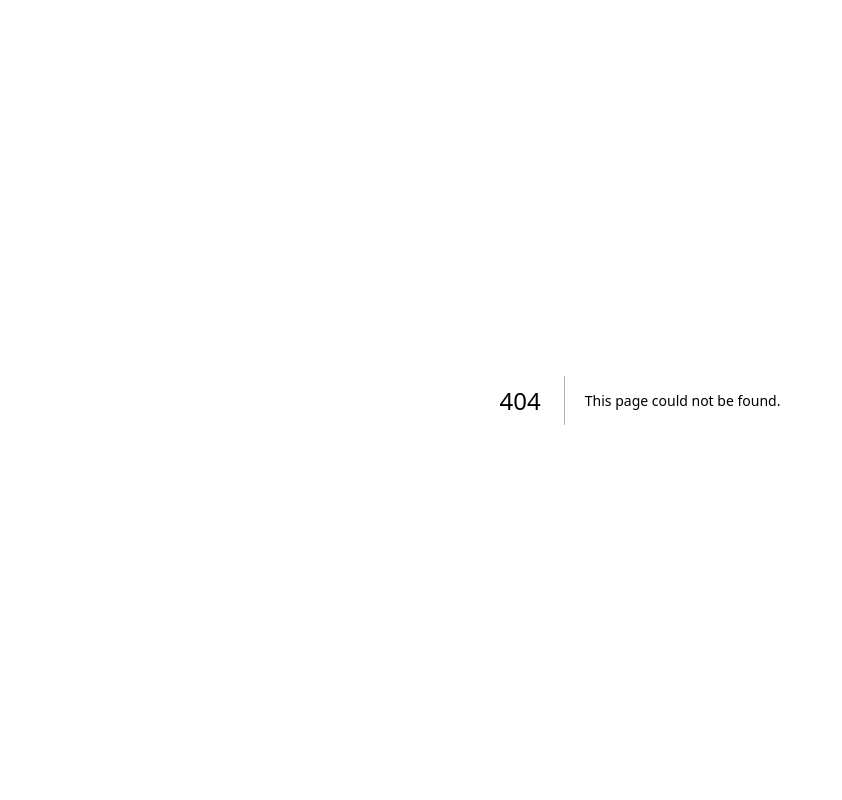
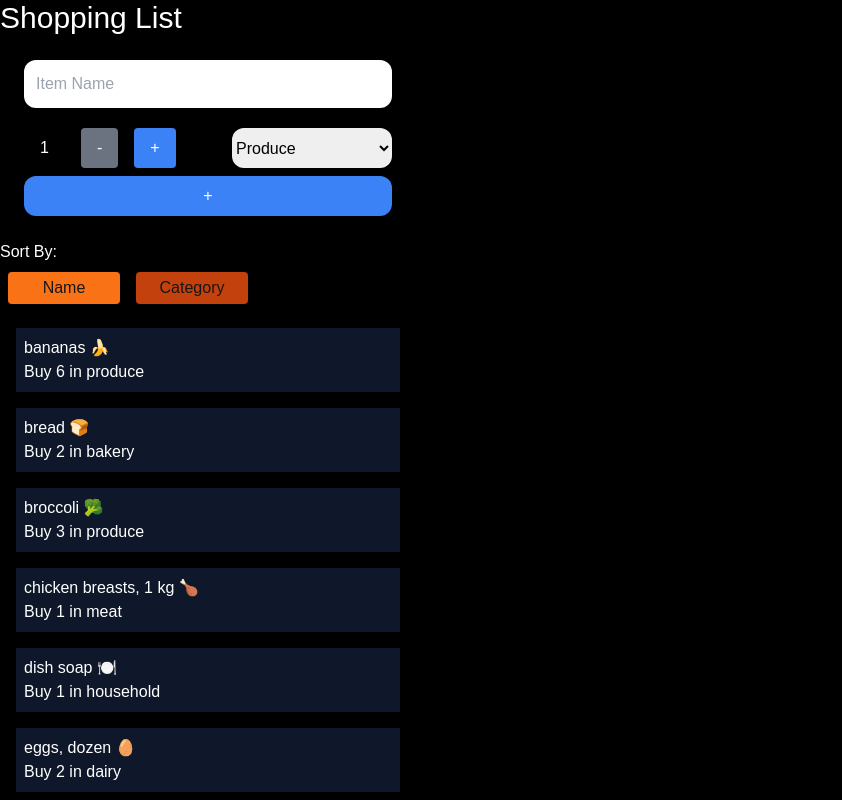
Before and after one commit to Yafet-Siele/cprg306-assignments, a Next.js app: page /week-7 in a window 1280 px wide. Before the commit this address had no page. Shown: the top 800 px of the page, without its empty margins (0-842 px from the left). Built offline with nearby package versions, Linux system fonts and the light colour scheme.

Commit message:
week-7
week-7 assignments

```diff
--- /dev/null
+++ b/app/week-7/item-list.js
@@ -0,0 +1,39 @@
+"use client"
+import Item from "./item";
+import { useEffect, useState } from "react";
+
+
+export default function ItemList({items, onItemSelect}) {
+
+    const [sortBy, setSortBy] = useState("name");
+    let itemArray = items.map((contact) => ({...contact}));
+    itemArray.sort((a, b) => a[sortBy].localeCompare(b[sortBy]));
+
+    const handleName = () => {
+        setSortBy("name")
+    }
+
+    const handleCategory = () => {
+        setSortBy("category")
+
+
+
+    }
+
+    return(
+        <main>
+            <div>
+                <h1 className="text-white">Sort By:</h1>
+                <button className={sortBy === "name" ? "bg-orange-500 p-1 m-2 w-28 rounded": "bg-orange-700 p-1 m-2 w-28 rounded" } onClick={handleName}>Name</button>
+                <button className={sortBy === "category" ? "bg-orange-500 p-1 m-2 w-28 rounded": "bg-orange-700 p-1 m-2 w-28 rounded" } onClick={handleCategory}>Category</button>
+            </div>
+            <div>
+                {itemArray.map( (food) => (
+                <Item Obj={food} key={food.id} onSelect={onItemSelect} />
+            ) )
+            }
+            </div>
+        </main>
+    );
+
+}
--- /dev/null
+++ b/app/week-7/item.js
@@ -0,0 +1,16 @@
+
+
+export default function Item ({Obj}) {
+
+    let {id, name, quantity, category} = Obj;
+
+
+    return(
+        <div className="p-2 m-4 bg-slate-900 max-w-sm text-white">
+            <ul>
+                <li key={id}>{name}</li>
+                <li>Buy {quantity} in {category}</li>
+            </ul>
+        </div>
+    );
+}
--- /dev/null
+++ b/app/week-7/new-item.js
@@ -0,0 +1,88 @@
+"use client"
+
+import { useState } from "react"
+
+export default function NewItem({onAddItem}) {
+
+    const [name, setName] = useState("");
+    const [quantity, setQuantity] = useState(1);
+    const [category, setCategory] = useState("produce");
+
+    const incrementCounter = () => {
+        if (quantity <= 19) {
+            setQuantity(quantity + 1);
+        }
+    };
+
+    const oppositeCounter = () => {
+    if (quantity >= 2) {
+        setQuantity(quantity - 1);
+        }
+    };
+
+    let buttonStyles = "bg-blue-500 hover:bg-blue-700  rounded text-white mt-5 px-4 py-2";
+
+    let buttonStyle = "bg-blue-500 hover:bg-blue-700  rounded text-white mt-5 px-4 py-2";
+
+    if(quantity >=20){
+        buttonStyles = "bg-gray-500 rounded text-white mt-5 px-4 py-2";
+    }
+    if(quantity <=1){
+        buttonStyle = "bg-gray-500 rounded text-white mt-5 px-4 py-2";
+    }
+
+    const handleSubmit = (event) => {
+        event.preventDefault();
+
+        const item = {
+            id: Math.random().toString(36).substring(2,20),
+            name: name,
+            quantity: quantity,
+            category: category,
+        }
+        onAddItem(item)
+
+        setName("");
+        setQuantity(1);
+        setCategory("produce");
+    }
+
+    const handleName = (event) => setName(event.target.value);
+    const handleCategory = (event) => setCategory(event.target.value);
+
+
+    return(
+        <main className="flex justify-center bg-black">
+            <div>
+                <form onSubmit={handleSubmit} className="m-4 p-2 bg-black w-96">
+                    <div>
+                        <input type="text" placeholder="Item Name" value={name} onChange={handleName} required className="h-12 rounded-xl w-full p-3"/>
+                    </div>
+                    <div className="flex justify-between text-white ">
+                    <div className="flex flex-row justify-center space-x-4">
+                        <p className="mt-5 px-4 py-2">{quantity}</p>
+                        <p><button type="button" className={buttonStyle} onClick={oppositeCounter}> - </button></p>
+                        <p><button type="button" className={buttonStyles} onClick={incrementCounter}> + </button></p>
+                        </div>
+                        <select value={category} onChange={handleCategory} className="rounded-xl w-40 h-10 text-black mt-5">
+                            <option value="produce">Produce</option>
+                            <option value="diary">Diary</option>
+                            <option value="bakery">Bakery</option>
+                            <option value="meat">Meat</option>
+                            <option value="frozen">Frozen Foods</option>
+                            <option value="canned">Canned Goods</option>
+                            <option value="dry">Dry Goods</option>
+                            <option value="beverages">Beverages</option>
+                            <option value="snacks">Snacks</option>
+                            <option value="household">Household</option>
+                            <option value="other">Other</option>
+                        </select>
+                    </div>
+                    <div>
+                        <button className="bg-blue-500 hover:bg-blue-700 rounded-xl w-full h-10 mt-2 text-white">+</button>
+                    </div>
+                </form>
+            </div>
+        </main>
+    );
+}
--- /dev/null
+++ b/app/week-7/page.js
@@ -0,0 +1,30 @@
+"use client"
+import ItemList from "./item-list";
+import App from "./new-item";
+import itemsData from './items.json';
+import { useState } from "react";
+
+
+export default function Page() {
+    let itemArray = itemsData.map((contact) => ({...contact}));
+    const [items, setItems] = useState(itemArray);
+
+
+    const handleAddItem = (event) => {
+        setItems(itemArray => [...itemArray,event] );
+    }
+
+
+    return(
+        <main className="bg-black">
+            <h1 className="text-3xl text-white">Shopping List</h1>
+
+            <div className="flex">
+                <div>
+                    <App onAddItem={handleAddItem} />
+                    <ItemList items={items} />
+                </div>
+            </div>
+        </main>
+    );
+}
```
